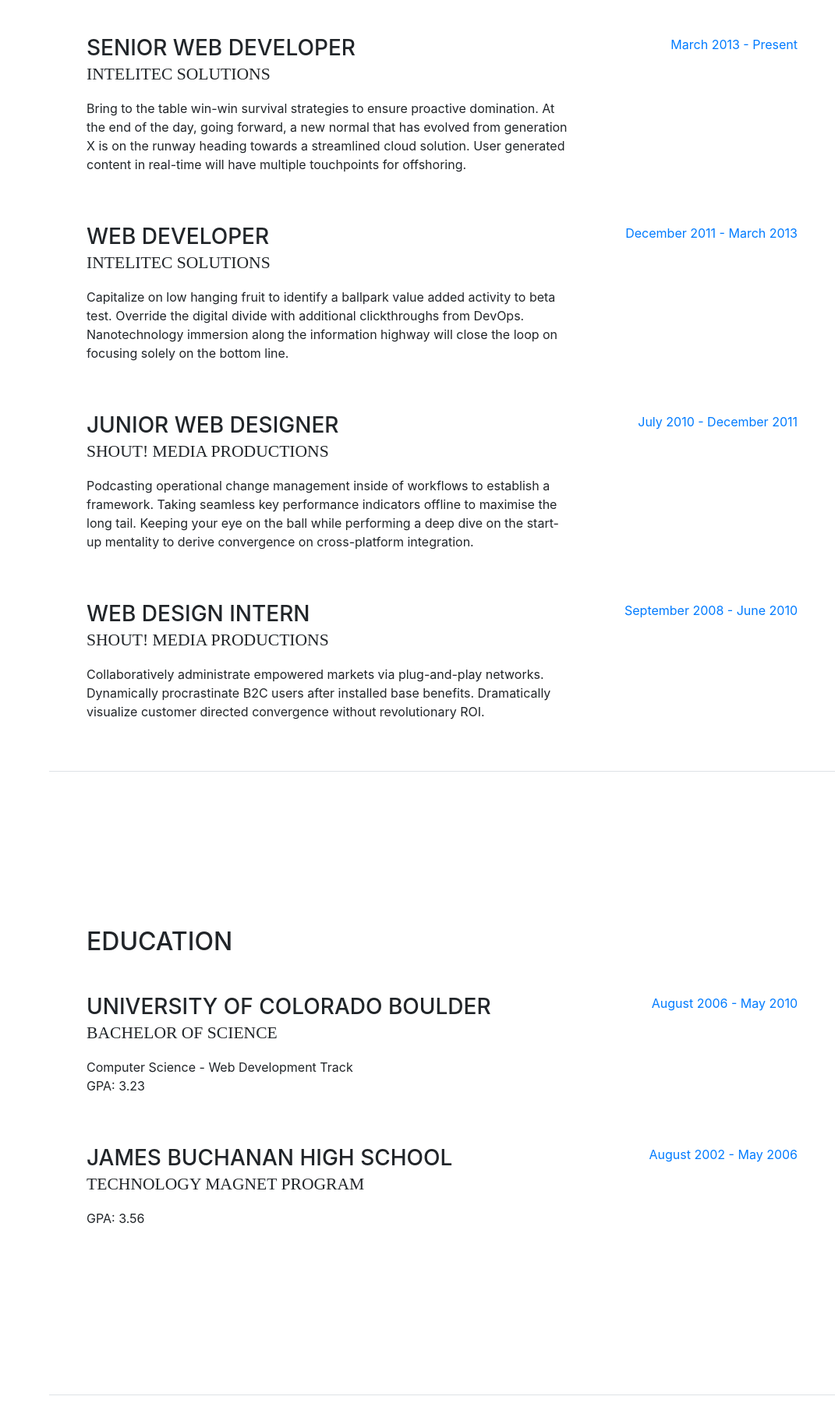
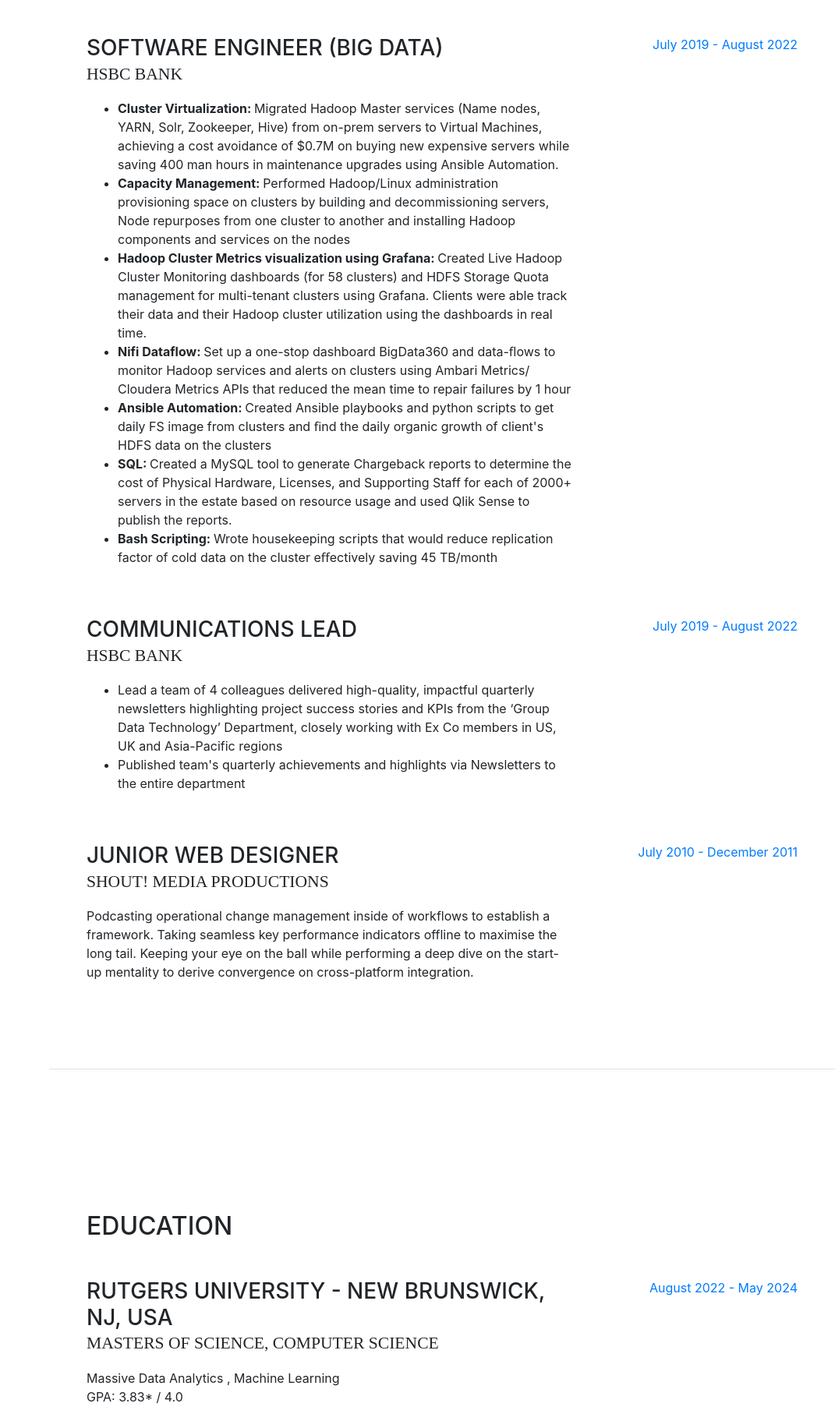
Before and after one commit to MansiGit/MansiGit.gihub.io, a website with bundled scripts: page index.html in a window 1280 px wide. Shown: the part 889-2712 px from the top of the page at 78% size, without its empty margins (209-1280 px from the left). Built offline with nearby package versions, Linux system fonts and the light colour scheme; a web font is replaced by a local one.

Commit message:
modified:   img/profile.jpg 	modified:   index.html

```diff
--- a/index.html
+++ b/index.html
@@ -65,14 +65,31 @@
 
       <section class="resume-section p-3 p-lg-5 d-flex d-column" id="about">
         <div class="my-auto">
-          <h1 class="mb-0">Clarence
-            <span class="text-primary">Taylor</span>
+          <h1 class="mb-0">Mansi
+            <span class="text-primary">Borole</span>
           </h1>
-          <div class="subheading mb-5">3542 Berry Street · Cheyenne Wells, CO 80810 · (317) 585-8468 ·
-            <a href="mailto:name@email.com">name@email.com</a>
+          <div class="subheading mb-5">New Brunswick, NJ 08901 ·
+            <a href="mailto:name@email.com">mrborole@gmail.com</a>
           </div>
           <p class="mb-5">I am experienced in leveraging agile frameworks to provide a robust synopsis for high level overviews. Iterative approaches to corporate strategy foster collaborative thinking to further the overall value proposition.</p>
           <ul class="list-inline list-social-icons mb-0">
+
+            <li class="list-inline-item">
+              <a href="https://www.linkedin.com/in/mansi-borole/">
+                <span class="fa-stack fa-lg">
+                  <i class="fa fa-circle fa-stack-2x"></i>
+                  <i class="fa fa-linkedin fa-stack-1x fa-inverse"></i>
+                </span>
+              </a>
+            </li>
+            <li class="list-inline-item">
+              <a href="https://github.com/MansiGit">
+                <span class="fa-stack fa-lg">
+                  <i class="fa fa-circle fa-stack-2x"></i>
+                  <i class="fa fa-github fa-stack-1x fa-inverse"></i>
+                </span>
+              </a>
+            </li>
             <li class="list-inline-item">
               <a href="#">
                 <span class="fa-stack fa-lg">
@@ -82,26 +99,18 @@
               </a>
             </li>
             <li class="list-inline-item">
-              <a href="#">
+              <a href="https://instagram.com/mansiborole/">
                 <span class="fa-stack fa-lg">
                   <i class="fa fa-circle fa-stack-2x"></i>
-                  <i class="fa fa-twitter fa-stack-1x fa-inverse"></i>
+                  <i class="fa fa-instagram fa-stack-1x fa-inverse"></i>
                 </span>
               </a>
             </li>
             <li class="list-inline-item">
-              <a href="#">
+              <a href="https://twitter.com/MansiBorole">
                 <span class="fa-stack fa-lg">
                   <i class="fa fa-circle fa-stack-2x"></i>
-                  <i class="fa fa-linkedin fa-stack-1x fa-inverse"></i>
-                </span>
-              </a>
-            </li>
-            <li class="list-inline-item">
-              <a href="#">
-                <span class="fa-stack fa-lg">
-                  <i class="fa fa-circle fa-stack-2x"></i>
-                  <i class="fa fa-github fa-stack-1x fa-inverse"></i>
+                  <i class="fa fa-twitter fa-stack-1x fa-inverse"></i>
                 </span>
               </a>
             </li>
@@ -115,23 +124,52 @@
 
           <div class="resume-item d-flex flex-column flex-md-row mb-5">
             <div class="resume-content mr-auto">
-              <h3 class="mb-0">Senior Web Developer</h3>
-              <div class="subheading mb-3">Intelitec Solutions</div>
-              <p>Bring to the table win-win survival strategies to ensure proactive domination. At the end of the day, going forward, a new normal that has evolved from generation X is on the runway heading towards a streamlined cloud solution. User generated content in real-time will have multiple touchpoints for offshoring.</p>
+              <h3 class="mb-0">Software Engineer (Big Data)</h3>
+              <div class="subheading mb-3">HSBC Bank</div>
+              <ul>
+                <li>
+                  <b>Cluster Virtualization: </b>Migrated Hadoop Master services (Name nodes, YARN, Solr, Zookeeper, Hive) from on-prem servers to Virtual Machines, achieving a cost avoidance of $0.7M on buying new expensive servers while saving 400 man hours in maintenance upgrades using Ansible Automation.
+                </li>
+                <li>
+                  <b>Capacity Management: </b>Performed Hadoop/Linux administration provisioning space on clusters by building and decommissioning servers, Node repurposes from one cluster to another and installing Hadoop components and services on the nodes
+                </li>
+                <li>
+                  <b>Hadoop Cluster Metrics visualization using Grafana: </b>Created Live Hadoop Cluster Monitoring dashboards (for 58 clusters) and HDFS Storage Quota management for multi-tenant clusters using Grafana. Clients were able track their data and their Hadoop cluster utilization using the dashboards in real time.
+                </li>
+                <li>
+                  <b>Nifi Dataflow: </b>Set up a one-stop dashboard BigData360 and data-ﬂows to monitor Hadoop services and alerts on clusters using Ambari Metrics/ Cloudera Metrics APIs that reduced the mean time to repair failures by 1 hour
+                </li>
+                <li>
+                  <b>Ansible Automation: </b>Created Ansible playbooks and python scripts to get daily FS image from clusters and ﬁnd the daily organic growth of client's HDFS data on the clusters
+                </li>
+                <li>
+                  <b>SQL: </b>Created a MySQL tool to generate Chargeback reports to determine the cost of Physical Hardware, Licenses, and Supporting Staff for each of 2000+ servers in the estate based on resource usage and used Qlik Sense to publish the reports.
+                </li>
+                <li>
+                  <b>Bash Scripting: </b>Wrote housekeeping scripts that would reduce replication factor of cold data on the cluster eﬀectively saving 45 TB/month
+                </li>
+                </ul>
             </div>
             <div class="resume-date text-md-right">
-              <span class="text-primary">March 2013 - Present</span>
+              <span class="text-primary">July 2019 - August 2022</span>
             </div>
           </div>
 
           <div class="resume-item d-flex flex-column flex-md-row mb-5">
             <div class="resume-content mr-auto">
-              <h3 class="mb-0">Web Developer</h3>
-              <div class="subheading mb-3">Intelitec Solutions</div>
-              <p>Capitalize on low hanging fruit to identify a ballpark value added activity to beta test. Override the digital divide with additional clickthroughs from DevOps. Nanotechnology immersion along the information highway will close the loop on focusing solely on the bottom line.</p>
+              <h3 class="mb-0">Communications Lead</h3>
+              <div class="subheading mb-3">HSBC Bank</div>
+              <ul>
+                <li>
+                  Lead a team of 4 colleagues delivered high-quality, impactful quarterly newsletters highlighting project success stories and KPIs from the ‘Group Data Technology’ Department, closely working with Ex Co members in US, UK and Asia-Pacific regions
+                </li>
+                <li>
+                  Published team's quarterly achievements and highlights via Newsletters to the entire department
+                </li>
+              </ul>
             </div>
             <div class="resume-date text-md-right">
-              <span class="text-primary">December 2011 - March 2013</span>
+              <span class="text-primary">July 2019 - August 2022</span>
             </div>
           </div>
 
@@ -146,17 +184,6 @@
             </div>
           </div>
 
-          <div class="resume-item d-flex flex-column flex-md-row">
-            <div class="resume-content mr-auto">
-              <h3 class="mb-0">Web Design Intern</h3>
-              <div class="subheading mb-3">Shout! Media Productions</div>
-              <p>Collaboratively administrate empowered markets via plug-and-play networks. Dynamically procrastinate B2C users after installed base benefits. Dramatically visualize customer directed convergence without revolutionary ROI.</p>
-            </div>
-            <div class="resume-date text-md-right">
-              <span class="text-primary">September 2008 - June 2010</span>
-            </div>
-          </div>
-
         </div>
 
       </section>
@@ -167,24 +194,24 @@
 
           <div class="resume-item d-flex flex-column flex-md-row mb-5">
             <div class="resume-content mr-auto">
-              <h3 class="mb-0">University of Colorado Boulder</h3>
-              <div class="subheading mb-3">Bachelor of Science</div>
-              <div>Computer Science - Web Development Track</div>
-              <p>GPA: 3.23</p>
+              <h3 class="mb-0">Rutgers University - New Brunswick, NJ, USA</h3>
+              <div class="subheading mb-3">Masters of Science, Computer Science</div>
+              <div> Massive Data Analytics , Machine Learning</div>
+              <p>GPA: 3.83* / 4.0</p>
             </div>
             <div class="resume-date text-md-right">
-              <span class="text-primary">August 2006 - May 2010</span>
+              <span class="text-primary">August 2022 - May 2024</span>
             </div>
           </div>
 
           <div class="resume-item d-flex flex-column flex-md-row">
             <div class="resume-content mr-auto">
-              <h3 class="mb-0">James Buchanan High School</h3>
-              <div class="subheading mb-3">Technology Magnet Program</div>
-              <p>GPA: 3.56</p>
+              <h3 class="mb-0">University of Pune, India</h3>
+              <div class="subheading mb-3">Bachlors of Engineering, Computer Science</div>
+              <p>CGPA: 8.61 / 10</p>
             </div>
             <div class="resume-date text-md-right">
-              <span class="text-primary">August 2002 - May 2006</span>
+              <span class="text-primary">June 2015 - June 2019</span>
             </div>
           </div>
 
```
Also changed, not shown: 1 other file.
